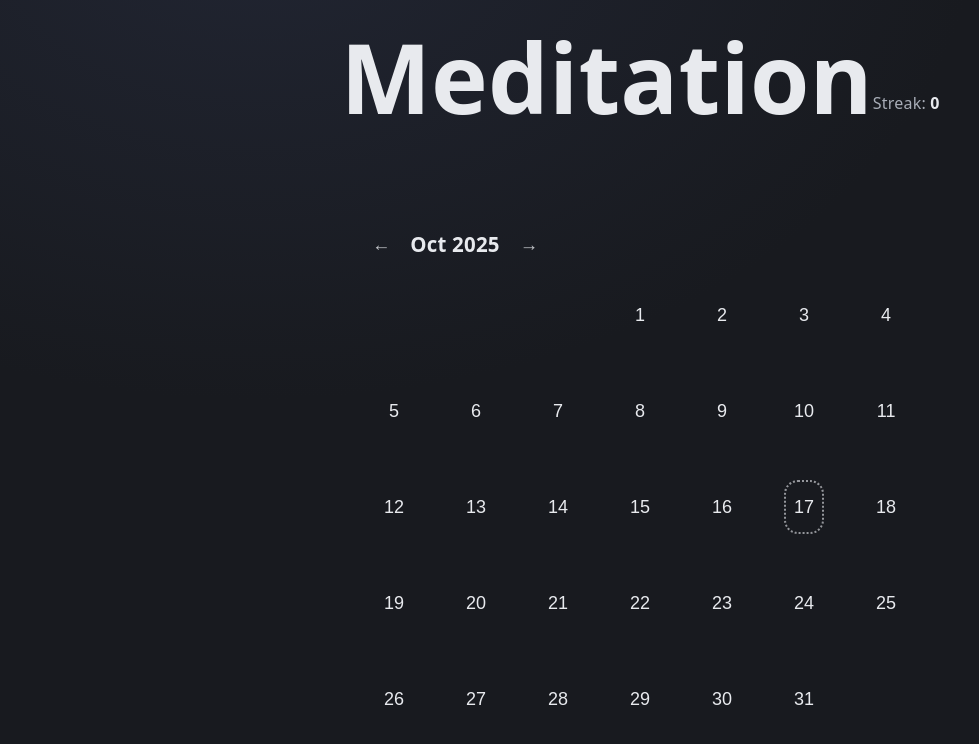
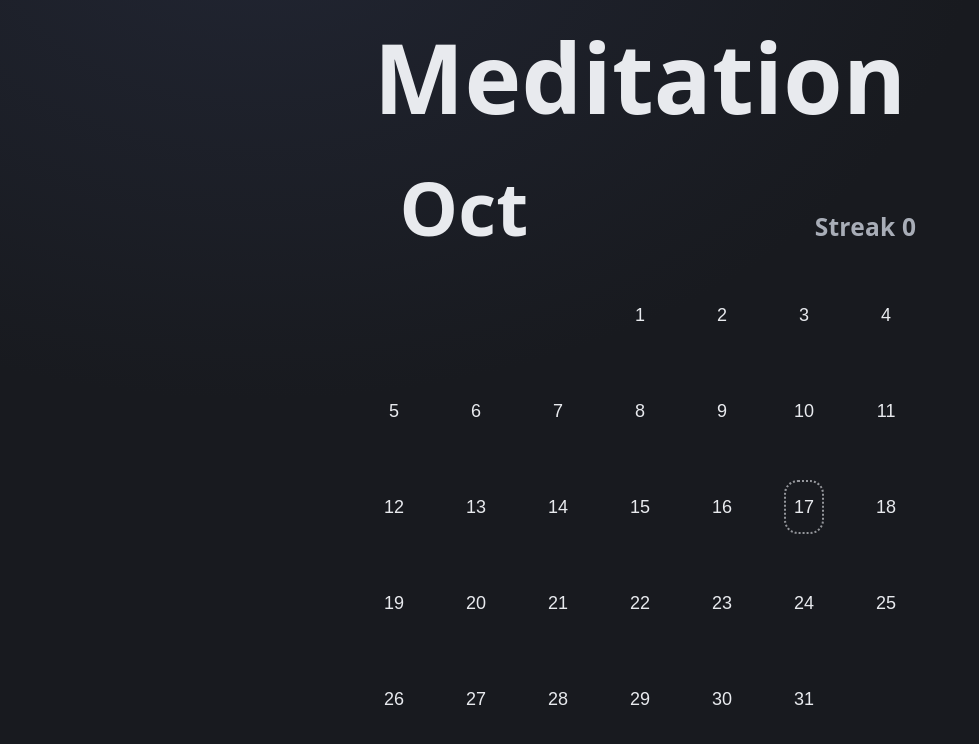
Before and after one commit to ShashwatEternal/Meditation-tracker, a plain HTML site: page index.html in a window 1280 px wide. Shown: the whole page, without its empty margins (0-979 px from the left). Drawn offline with Linux system fonts and the light colour scheme.

Commit message:
Add files via upload

```diff
--- a/index.html
+++ b/index.html
@@ -13,6 +13,9 @@
       --muted:#a8adb7;
       --ring:#2b3040;
       --ok:#7ce0b6;
+      --contentW:980px;
+      --gutter:16px;
+      --monthSize: clamp(2.6rem, 7vw, 4.6rem); /* big 'Oct' */
     }
     *{box-sizing:border-box}
     html,body{height:100%}
@@ -28,44 +31,60 @@
       display:flex;
       flex-direction:column;
       min-height:100vh;
-      padding-bottom: env(safe-area-inset-bottom); /* iOS safe area */
+      padding-bottom: env(safe-area-inset-bottom);
     }
 
-    /* Top header row */
+    /* Header row */
     .top{
       display:flex;align-items:flex-end;justify-content:space-between;
-      max-width:980px;margin:28px auto 0;padding:0 16px;
+      max-width:var(--contentW);margin:28px auto 0;padding:0 var(--gutter);
     }
     h1{
       margin:0;
       font-weight:750;
-      font-size: clamp(3.25rem, 7.5vw, 6.25rem); /* slightly larger */
+      font-size: clamp(3.25rem, 7.5vw, 6.25rem);
       line-height:1.03;
       letter-spacing:.2px;
     }
-    .streak{font-size:1rem;color:var(--muted);padding-bottom:10px}
-    .streak strong{color:var(--ink)}
 
-    /* Spacer creates breathing room; calendar sits lower */
+    /* Spacer for breathing room */
     .spacer{flex:1}
 
-    /* Calendar section near the bottom, but never too low */
+    /* Calendar area near the bottom */
     .wrap{
-      max-width:980px;
-      margin:0 auto;
-      padding:0 16px;
-      /* keep it comfortably above the bottom UI (iOS/Android bars) */
+      max-width:var(--contentW);margin:0 auto;padding:0 var(--gutter);
       margin-bottom:clamp(64px, 8vh, 140px);
+      position:relative;
     }
 
-    .monthbar{display:flex;gap:12px;align-items:center;margin:0 0 16px}
-    .monthtitle{font-size:1.28rem;font-weight:650;letter-spacing:.2px}
+    /* Month bar: big month left, streak right */
+    .monthbar{
+      display:flex;align-items:baseline;justify-content:space-between;
+      margin:0 0 10px;
+    }
+    .leftpack{display:flex;align-items:baseline;gap:10px}
+    .monthtitle{
+      font-size:var(--monthSize);
+      font-weight:700;
+      letter-spacing:.2px;
+    }
     .navbtn{
       background:transparent;border:none;color:var(--ink);cursor:pointer;
-      font-size:1.15rem;line-height:1;border-radius:8px;padding:6px 8px;opacity:.8;
+      font-size:calc(var(--monthSize) * 0.55);
+      line-height:1;border-radius:8px;padding:0 6px;
+      opacity:0; transition:opacity .3s ease;
     }
-    .navbtn:hover{opacity:1}
+    /* Fade arrows in when hovering the month area */
+    .monthbar:hover .navbtn{opacity:1}
 
+    .month-streak{
+      font-size:calc(var(--monthSize) / 3);
+      color:var(--muted);
+      font-weight:600;
+      white-space:nowrap;
+    }
+
+    /* Calendar grid */
     .calendar{display:grid;grid-template-columns:repeat(7,1fr);gap:22px}
     .spacerCell{height:0}
     .day{
@@ -76,20 +95,19 @@
     .num{font-size:18px;padding:10px 14px;border-radius:12px;transition:background .12s ease, box-shadow .12s ease}
     .day:hover .num{background:rgba(255,255,255,.04);box-shadow:0 0 0 1px var(--ring) inset,0 10px 30px rgba(0,0,0,.25)}
 
-    /* dotted ring for today (visible with or without 'done') */
+    /* today's dotted ring */
     .day.today::before{
       content:""; position:absolute; inset:10px;
       border:2px dotted rgba(232,234,238,.6);
       border-radius:14px; pointer-events:none;
     }
-
-    /* semi-transparent check when done */
+    /* done check */
     .day.done::after{
       content:"✓"; position:absolute; right:10px; bottom:8px;
       font-weight:800; opacity:.5; color:var(--ok); font-size:18px; pointer-events:none;
     }
 
-    /* Note preview popover on hover (if exists) */
+    /* Note preview */
     .note-tip{
       display:none; position:absolute; left:50%; transform:translateX(-50%);
       bottom:86px; width:min(320px,80vw); background:var(--panel);
@@ -116,27 +134,33 @@
       .calendar{gap:14px}
       .day{height:58px}
       .num{font-size:16px}
-      .wrap{margin-bottom:clamp(56px, 10vh, 140px)} /* on small screens, keep it a bit higher */
+      .wrap{margin-bottom:clamp(56px, 10vh, 140px)}
+      .navbtn{font-size:calc(var(--monthSize) * 0.5)}
     }
   </style>
 </head>
 <body>
+  <!-- Header -->
   <div class="top">
     <h1>Meditation</h1>
-    <div class="streak">Streak: <strong id="streakNum">0</strong></div>
   </div>
 
   <div class="spacer" aria-hidden="true"></div>
 
+  <!-- Calendar -->
   <div class="wrap">
-    <div class="monthbar">
-      <button class="navbtn" id="prev" aria-label="Previous month">←</button>
-      <div class="monthtitle" id="monthtitle">Oct 2025</div>
-      <button class="navbtn" id="next" aria-label="Next month">→</button>
+    <div class="monthbar" aria-label="Month navigation">
+      <div class="leftpack">
+        <button class="navbtn" id="prev" aria-label="Previous month">‹</button>
+        <div class="monthtitle" id="monthtitle">Oct</div>
+        <button class="navbtn" id="next" aria-label="Next month">›</button>
+      </div>
+      <div class="month-streak">Streak <span id="streakNum">0</span></div>
     </div>
     <div id="cal" class="calendar" aria-live="polite"></div>
   </div>
 
+  <!-- Modal for notes -->
   <dialog id="modal">
     <div class="modal-head">
       <div class="titles">
@@ -158,8 +182,9 @@
   </dialog>
 
   <script>
-    const DONE_KEY = "meditation_done_v4";
-    const NOTE_KEY = "meditation_notes_v4";
+    const DONE_KEY = "meditation_done_v6";
+    const NOTE_KEY = "meditation_notes_v6";
+
     const doneMap = loadJSON(DONE_KEY, {});
     const notesMap = loadJSON(NOTE_KEY, {});
 
@@ -167,10 +192,12 @@
     const monthTitle = document.getElementById('monthtitle');
     const streakNum = document.getElementById('streakNum');
 
+    // Month nav (buttons only; arrows fade-in on hover)
     let current = new Date(); current.setDate(1);
     document.getElementById('prev').onclick = ()=>{ current.setMonth(current.getMonth()-1); render(); };
     document.getElementById('next').onclick = ()=>{ current.setMonth(current.getMonth()+1); render(); };
 
+    // Modal refs
     const modal = document.getElementById('modal');
     const mDate = document.getElementById('m-date');
     const mText = document.getElementById('noteText');
@@ -188,7 +215,7 @@
     function todayISO(){ const t=new Date(); t.setHours(0,0,0,0); return iso(t); }
 
     function render(){
-      monthTitle.textContent = new Date(current).toLocaleDateString(undefined,{month:'short',year:'numeric'}).replace('.', '') ;
+      monthTitle.textContent = new Date(current).toLocaleDateString(undefined,{month:'short'}).replace('.', '');
       cal.innerHTML = "";
       const y=current.getFullYear(), m=current.getMonth();
       const offset = startOffset(y,m), count = daysInMonth(y,m);
```
